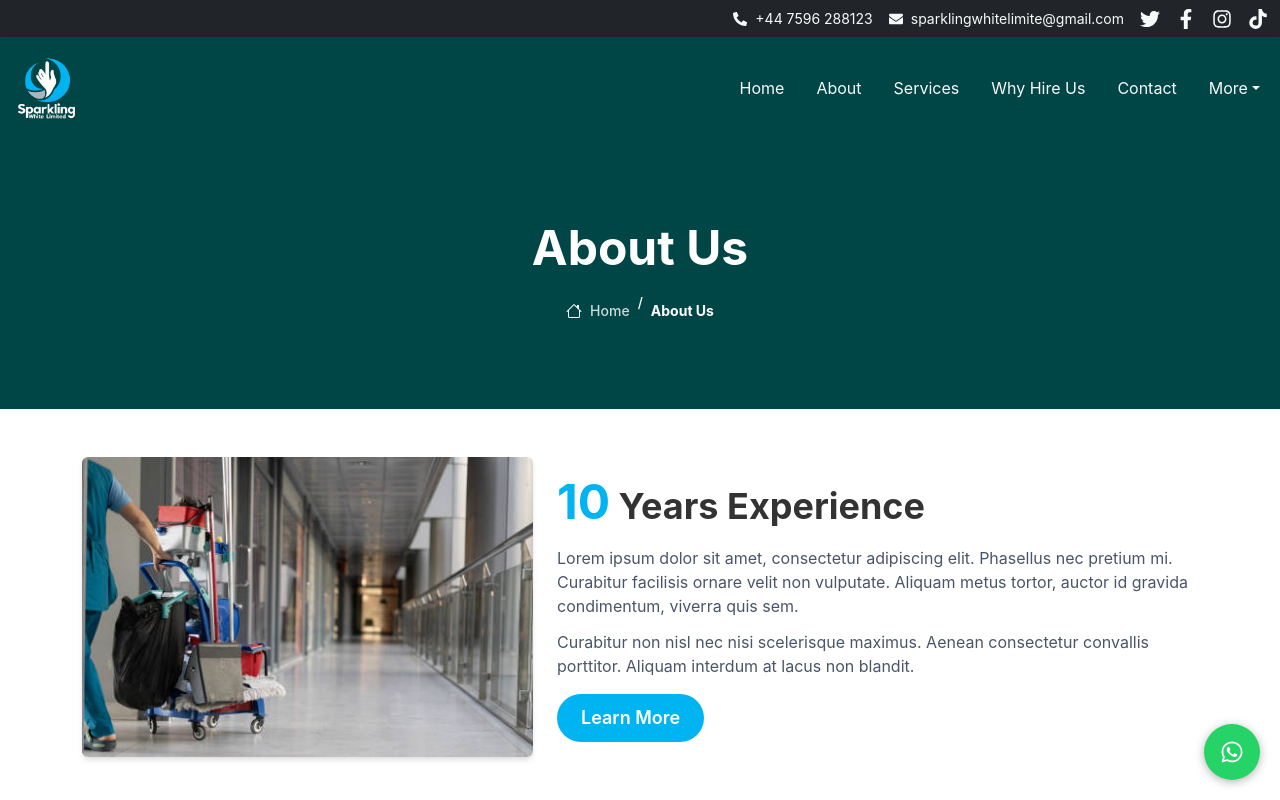
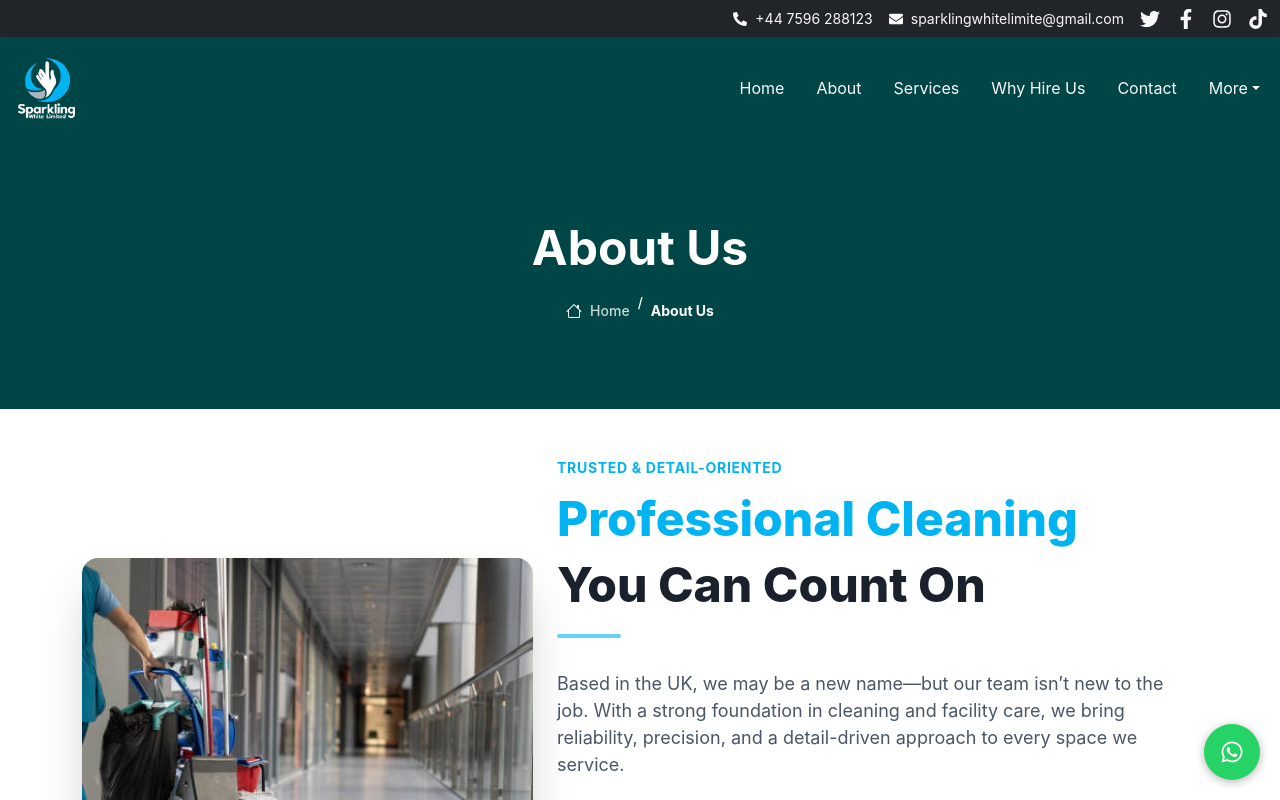
Before and after one commit to oduyemi/sparklingwhite, a Next.js app: page /about in a window 1280 px wide. Shown: the top 800 px of the page. Built offline with nearby package versions, Linux system fonts and the light colour scheme.

Commit message:
About enhanced

```diff
--- a/src/components/about/Intro.tsx
+++ b/src/components/about/Intro.tsx
@@ -1,30 +1,50 @@
 "use client";
 import React from "react";
 import { motion } from "framer-motion";
-import { Box, Heading, Text, Button } from "@chakra-ui/react";
+import {
+  Box,
+  Heading,
+  Text,
+  Button,
+  VStack,
+  useColorModeValue,
+  HStack,
+  Divider,
+  Stack,
+  Icon,
+} from "@chakra-ui/react";
+import { ChevronRightIcon } from "@chakra-ui/icons";
 import Image from "next/image";
 import "animate.css";
 
 const MotionBox = motion(Box);
 
+export const AboutIntro: React.FC = () => {
+  const textColor = useColorModeValue("gray.800", "gray.200");
+  const subTextColor = useColorModeValue("gray.600", "gray.400");
 
-export const AboutIntro: React.FC = () => {
   return (
-    <Box className="about py-5">
+    <Box className="about py-5" bg={useColorModeValue("white", "gray.900")}>
       <div className="container">
-        <div className="row align-items-center gy-4">
+        <div className="row align-items-center gy-5">
           {/* Image Section */}
           <div className="col-lg-5 col-md-6">
             <MotionBox
-                initial={{ opacity: 0, x: -50 }}
-                animate={{ opacity: 1, x: 0 }}
+              initial={{ opacity: 0, x: -60 }}
+              whileInView={{ opacity: 1, x: 0 }}
+              viewport={{ once: true }}
               transition={{ duration: 0.8 }}
-                borderRadius="md"
+              borderRadius="2xl"
               overflow="hidden"
-                boxShadow="md"
+              boxShadow="2xl"
               h="100%"
               position="relative"
-                minH="300px"
+              minH="320px"
+              className="animate__animated animate__fadeInLeft"
+              _hover={{
+                transform: "scale(1.03)",
+                transition: "0.4s ease-in-out",
+              }}
             >
               <Image
                 src="/images/header.jpg"
@@ -38,38 +58,87 @@ export const AboutIntro: React.FC = () => {
           {/* Text Section */}
           <div className="col-lg-7 col-md-6">
             <MotionBox
-                initial={{ opacity: 0, x: -50 }}
-                animate={{ opacity: 1, x: 0 }}
+              initial={{ opacity: 0, x: 60 }}
+              whileInView={{ opacity: 1, x: 0 }}
+              viewport={{ once: true }}
               transition={{ duration: 0.8 }}
-                color="#333"
+              color={textColor}
             >
-              <Heading as="h2" size="xl" mb={4}>
-                <Text as="span" color="#00b4f2" fontWeight="bold" fontSize="5xl">
-                  10
-                </Text>{" "}
-                Years Experience
+              <VStack align="start" spacing={6}>
+                {/* Sleek Styled Heading */}
+                <Box>
+                  <Text
+                    fontSize="sm"
+                    color="#00b4f2"
+                    textTransform="uppercase"
+                    fontWeight="bold"
+                    letterSpacing="wider"
+                    mb={2}
+                  >
+                    Trusted & Detail-Oriented
+                  </Text>
+
+                  <Heading
+                    as="h2"
+                    fontSize={{ base: "2xl", md: "4xl", lg: "5xl" }}
+                    fontWeight="extrabold"
+                    lineHeight="short"
+                  >
+                    <Box as="span" color="#00b4f2" display="inline-block">
+                      Professional Cleaning
+                    </Box>{" "}
+                    <br />
+                    You Can Count On
                   </Heading>
 
-              <Text mb={3} fontSize="md" color="gray.600">
-                Lorem ipsum dolor sit amet, consectetur adipiscing elit. Phasellus nec pretium mi. Curabitur facilisis ornare velit non vulputate. Aliquam metus tortor, auctor id gravida condimentum, viverra quis sem.
+                  <Divider
+                    mt={4}
+                    mb={2}
+                    borderColor="#00b4f2"
+                    borderWidth="2px"
+                    width="60px"
+                    borderRadius="full"
+                  />
+                </Box>
+
+                {/* Description Text */}
+                <Stack spacing={4}>
+                  <Text fontSize="lg" color={subTextColor}>
+                    Based in the UK, we may be a new name—but our team isn’t new to the job.
+                    With a strong foundation in cleaning and facility care, we bring reliability,
+                    precision, and a detail-driven approach to every space we service.
                   </Text>
 
-              <Text mb={4} fontSize="md" color="gray.600">
-                Curabitur non nisl nec nisi scelerisque maximus. Aenean consectetur convallis porttitor. Aliquam interdum at lacus non blandit.
+                  <Text fontSize="lg" color={subTextColor}>
+                    Whether it’s residential, commercial, or industrial cleaning, our focus is
+                    simple: deliver spotless results, ensure peace of mind, and build lasting
+                    relationships through trust and quality.
                   </Text>
+                </Stack>
 
+                {/* CTA */}
                 <Button
                   as="a"
                   href="#"
                   bg="#00b4f2"
                   color="white"
-                _hover={{ bg: "#009ed3" }}
                   size="lg"
-                fontWeight="semibold"
+                  px={8}
+                  py={6}
+                  fontWeight="medium"
                   borderRadius="full"
+                  rightIcon={<ChevronRightIcon />}
+                  boxShadow="lg"
+                  _hover={{
+                    bg: "#009ed3",
+                    boxShadow: "xl",
+                    transform: "translateY(-2px)",
+                  }}
+                  transition="all 0.3s ease-in-out"
                 >
                   Learn More
                 </Button>
+              </VStack>
             </MotionBox>
           </div>
         </div>
```
Also changed, not shown: src/components/home/About.tsx (+113 -3 lines). Lines whose indentation alone changed are shown as unchanged.
